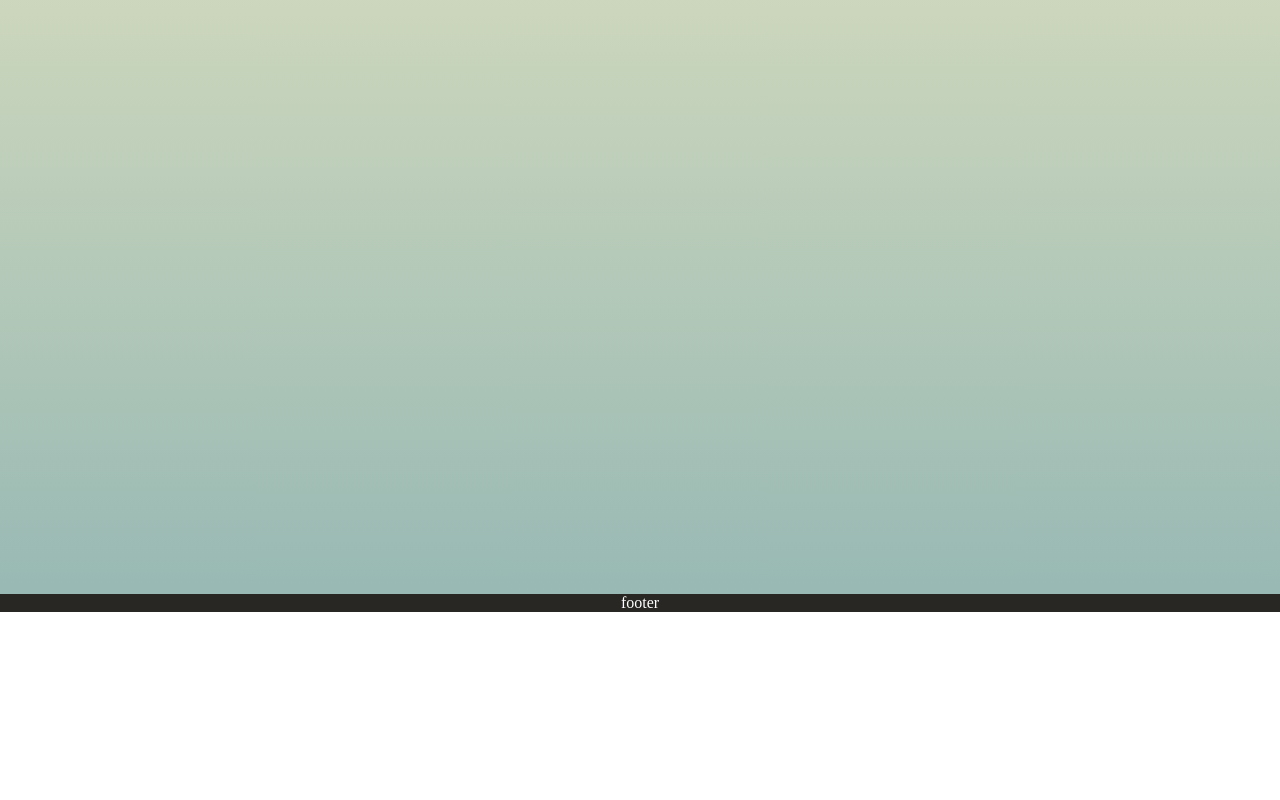
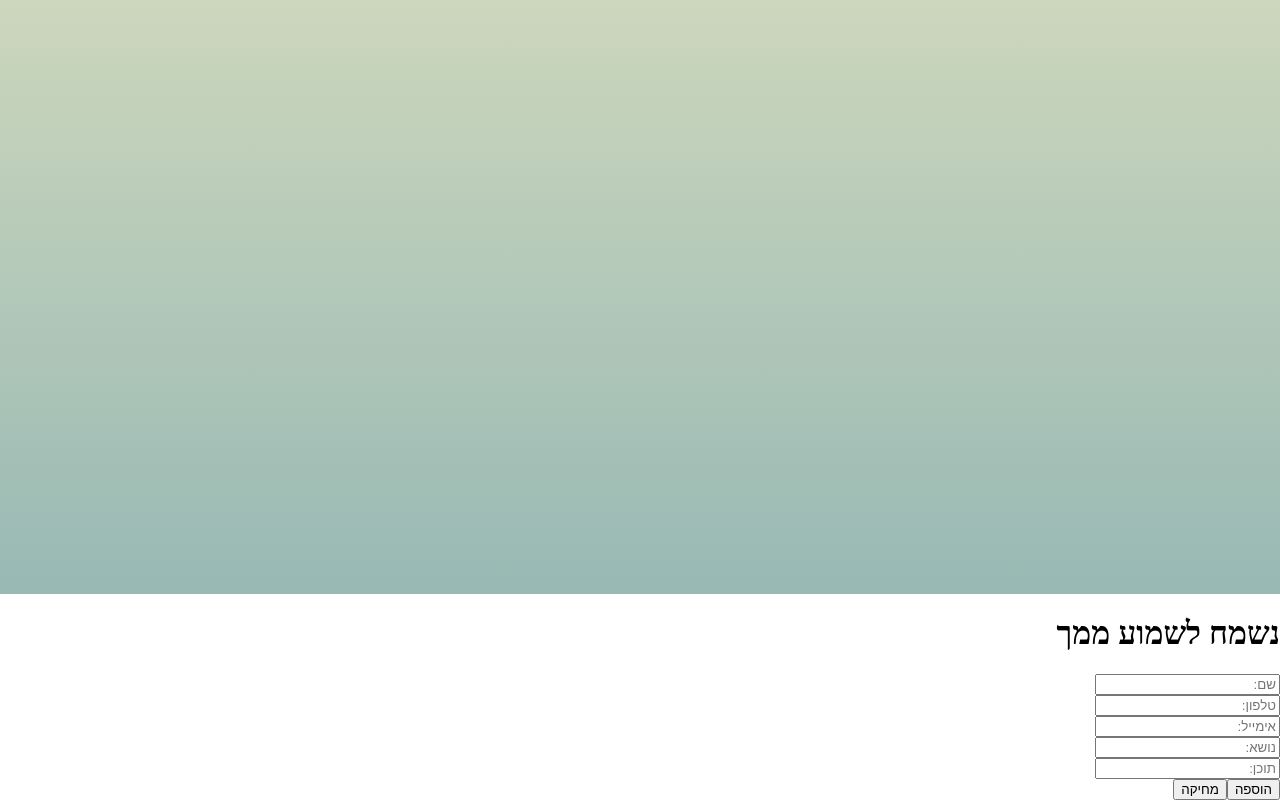
Before and after one commit to YaliSoltz/sof-hadereh, a React (Create React App) app in the folder client/: page / in a window 1280 px wide. Shown: the part 330-1130 px from the top of the page. Before the commit the page ends 942 px from the top, so only its background shows below. Built offline with nearby package versions, Linux system fonts and the light colour scheme; no server answers.

Commit message:
contactUs functionality done

```diff
--- a/client/package.json
+++ b/client/package.json
@@ -14,6 +14,7 @@
     "react": "^18.2.0",
     "react-dom": "^18.2.0",
     "react-icons": "^4.7.1",
+    "react-phone-number-input": "^3.2.18",
     "react-router-dom": "^6.8.0",
     "react-scripts": "^5.0.1",
     "web-vitals": "^2.1.4"
--- a/client/src/comp-user/User-interface.jsx
+++ b/client/src/comp-user/User-interface.jsx
@@ -1,12 +1,13 @@
 import React from "react";
 import "../css/User.css";
-import Footer from "./footer";
+
 import Header from "./header";
 import Main from "./main";
 import Article from "./main/article";
 import Bio from "./main/bio";
 import Lecture from "./main/lecture";
 import PersonalSharing from "./main/personalSharing";
+import ContactUs from './contactUs';
 const UserInterface = ({ id }) => {
   return (
     <div>
@@ -27,7 +28,7 @@ const UserInterface = ({ id }) => {
           }
         })()}
       </div>
-      <Footer />
+      <ContactUs/>
     </div>
   );
 };
--- /dev/null
+++ b/client/src/comp-user/contactUs.jsx
@@ -0,0 +1,135 @@
+
+import React, { useState } from "react";
+import { useContext } from "react";
+import { useEffect } from "react";
+import { ContactUsContext } from "../context/contactUs";
+import Validation from "./validation";
+
+const ContactUs = () => {
+  const { contactUs, addNewContactUs, deleteContactUs } =
+    useContext(ContactUsContext);
+
+  const [newContactUs, setNewContactUs] = useState({                     // new ContactUs object
+    name:'',
+    phoneNumber:'',
+    email:'',
+    subject:'',
+    content:'',
+  });
+    const [errors, setErrors] = useState({});
+  // function handleChange(e){
+  //   setNewContactUs({...newContactUs,[e.target.name]:e.target.value})
+  //   setNewContactUs({...newContactUs,[e.target.phoneNumber]:e.target.value})
+  //   setNewContactUs({...newContactUs,[e.target.email]:e.target.value})
+  //   setNewContactUs({...newContactUs,[e.target.subject]:e.target.value})
+  //   setNewContactUs({...newContactUs,[e.target.content]:e.target.value})
+  // }
+
+
+
+  // function that add new ContactUs and reset the form
+  const handleSubmit = async (e) => {
+    e.preventDefault();
+   setErrors(Validation(newContactUs));
+    addNewContactUs(newContactUs); // add newContactUs to database
+    console.log(newContactUs)
+    document.getElementById("form").reset(); // reset the form
+
+  };
+  // useEffect(() => {
+  //   if(Object.keys(errors).length===0 &&)
+  //   alert('נשלח בהצלחה')
+
+  // }, [errors]);
+  return (
+      <div className="form m-3">
+        <h1> נשמח לשמוע ממך</h1>
+        <form
+          id="form"
+          onSubmit={(e) => {
+            handleSubmit(e);
+          }}
+
+        >
+          <input
+            type="text"
+            className="form-control mb-3"
+            placeholder="שם:"
+            // required
+            name="name"
+            value={newContactUs.name}
+            onChange={(e) =>
+              setNewContactUs({...newContactUs,name:e.target.value})
+            }
+
+          />
+          {errors.name && <p> {errors.name}</p> }
+          <br/>
+          <input
+
+            id="phone"
+            type="number"
+            className="form-control mb-3"
+            placeholder="טלפון:"
+            minLength={10}
+            // required
+            name="phoneNumber"
+            value={newContactUs.phoneNumber}
+            onChange={(e) =>
+              setNewContactUs({...newContactUs,phoneNumber:e.target.value})            }
+          />
+           {errors.phoneNumber && <p> {errors.phoneNumber}</p> }
+          <br/>
+          <input
+            type="email"
+            className="form-control mb-3"
+            placeholder="אימייל:"
+            // required
+            name="email"
+            value={newContactUs.email}
+            onChange={(e) =>
+              setNewContactUs({...newContactUs,email:e.target.value})            }
+          />
+          {errors.email && <p> {errors.email}</p> }
+          <br/>
+          <input
+            type="text"
+            className="form-control mb-3"
+            placeholder="נושא:"
+            // required
+            name="subject"
+            value={newContactUs.subject}
+            onChange={(e) =>
+              setNewContactUs({...newContactUs,subject:e.target.value})            }
+          />
+          {errors.subject && <p> {errors.subject}</p> }
+          <br/>
+          <input
+            type="text"
+            className="form-control mb-3"
+            placeholder="תוכן:"
+            // required
+            name="content"
+            value={newContactUs.content}
+            onChange={(e) =>
+              setNewContactUs({...newContactUs,content:e.target.value})            }
+          />
+          <br/>
+          {errors.content && <p> {errors.content}</p> }
+          <button type="submit" className="btn btn-primary m-2">
+            הוספה
+          </button>
+
+
+          <button type="reset" className="btn btn-secondary m-2">
+            מחיקה
+          </button>
+         <alert> </alert>
+
+        </form>
+      </div>
+
+  );
+};
+
+export default ContactUs;
--- a/client/src/comp-user/footer.jsx
+++ /dev/null
@@ -1,11 +0,0 @@
-import React from 'react';
-
-const Footer = () => {
-    return (
-        <div className='footer'>
-           footer
-        </div>
-    );
-}
-
-export default Footer;
--- /dev/null
+++ b/client/src/comp-user/validation.js
@@ -0,0 +1,26 @@
+const Validation=(newContactUs)=>{
+let errors={};
+if (!newContactUs.name){
+    errors.name="חובה להכניס שם"
+}else if(newContactUs.name.length<3){
+    errors.name="שם חייב להכיל לפחות 3 אותיות"
+}
+if (!newContactUs.phoneNumber){
+    errors.phoneNumber="חובה להכניס מספר טלפון"
+}else if(newContactUs.phoneNumber.length!==10){
+    errors.phoneNumber="מספר טלפון חייב להכיל 10 ספרות "
+}
+
+if (!newContactUs.subject){
+    errors.subject="חובה להכניס נושא"
+}else if(newContactUs.subject.length<3){
+    errors.name="נושא חייב להכיל לפחות 3 אותיות"
+}
+if (!newContactUs.content){
+    errors.content="חובה להכניס שם"
+}else if(newContactUs.content.length<3){
+    errors.content="תוכן חייב להכיל לפחות 3 אותיות"
+}
+return errors;
+}
+export default Validation
--- a/client/src/css/User.css
+++ b/client/src/css/User.css
@@ -13,7 +13,7 @@
   justify-content: center;
   align-items: center;
   color: white;
-  background: rgb(40, 39, 36);
+  /* background: rgb(40, 39, 36); */
 }
 
 body {
```
Also changed, not shown: client/src/components/contactUs.jsx (deleted, +0 -118 lines), 2 other files (tests, documents, lock files or other folders).
